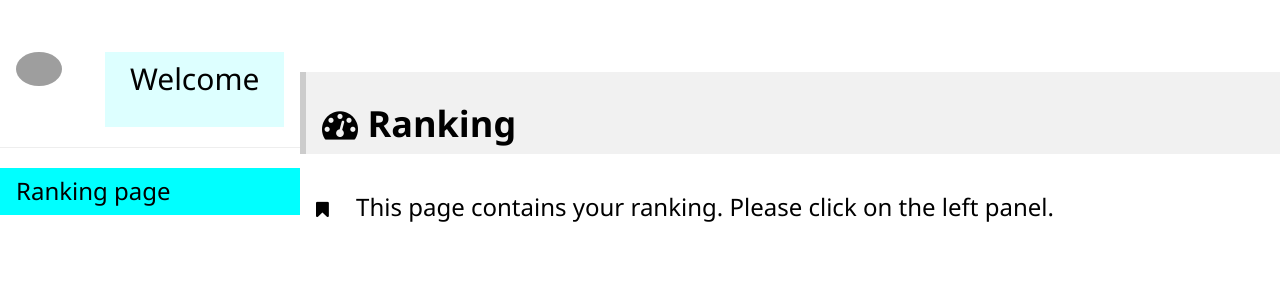
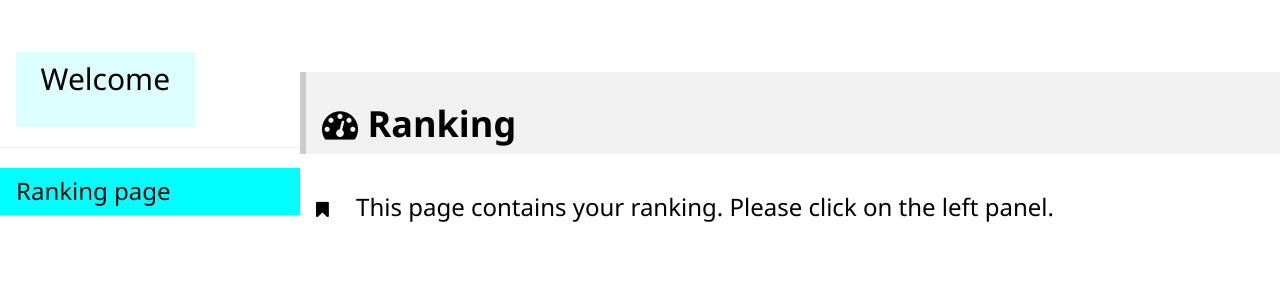
Before and after one commit to sherksu/COMP9323-Group-15, a Flask app: template app/templates/profile/ranking.html in a window 1280 px wide. Shown: the part 51-351 px from the top of the page. Run offline with Flask 2, Linux system fonts and the light colour scheme; the template is opened without the code that fills it, so the values that code supplies are empty; parts of the project's set-up code (start-up, migrations or seed data) failed here and were passed over; some libraries are stand-ins or nearby versions; grey boxes are pictures that could not be loaded.

Commit message:
remove the picture

```diff
--- a/app/templates/profile/ranking.html
+++ b/app/templates/profile/ranking.html
@@ -95,9 +95,6 @@ function expand_collapse(id){
 <body>
 <nav class="w3-sidebar w3-collapse w3-white w3-animate-left" style="z-index:3;width:300px;" id="mySidebar"><br>
   <div class="w3-container w3-row">
-    <div class="w3-col s4">
-      <img src="/w3images/avatar2.png" class="w3-circle w3-margin-right" style="width:46px">
-    </div>
     <div class="w3-col s8 w3-bar w3-pale-blue" align="center">
       <h2><span>Welcome<br><strong>{{username}}</strong></span></h2><br>
     </div>
```
